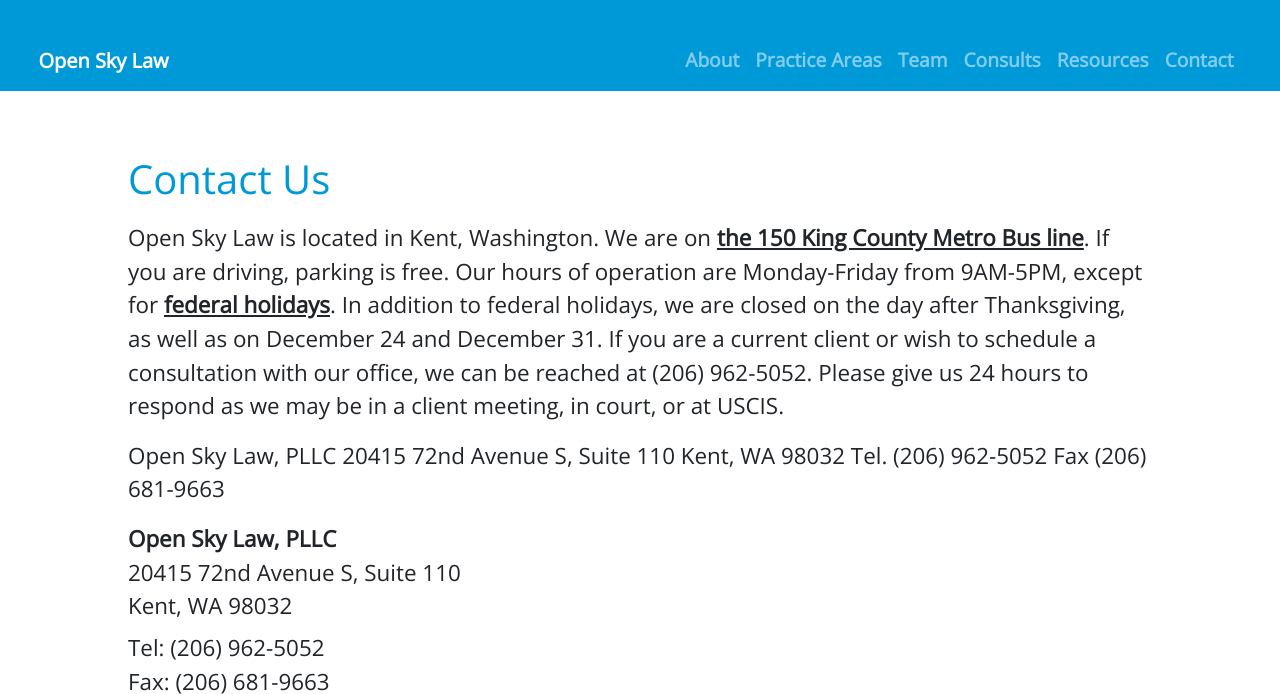
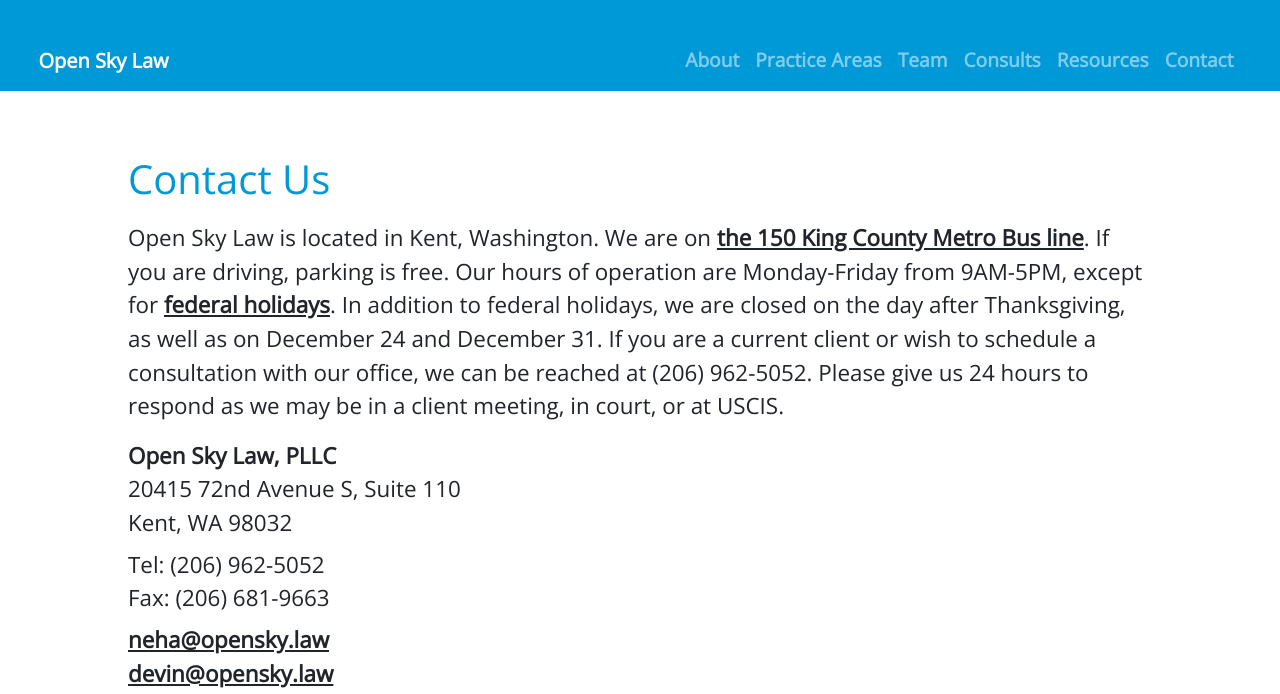
Before and after one commit to dtto/opensky, a Jekyll site: the page built from contact.md, in a window 1280 px wide and 900 px high, cut to the strip 0-694 px from the top of the window. Built offline with Jekyll 4.4.1, drawn with Linux system fonts in a browser that asks for light colours; nearby versions of some CDN libraries; some web fonts are replaced.

Commit message:
remove duplicate address from contact page

```diff
--- a/contact.md
+++ b/contact.md
@@ -6,9 +6,3 @@ layout: contact
 # Contact Us
 
 Open Sky Law is located in Kent, Washington. We are on [the 150 King County Metro Bus line](https://kingcounty.gov/depts/transportation/metro/schedules-maps/150.aspx). If you are driving, parking is free.  Our hours of operation are Monday-Friday from  9AM-5PM, except for [federal holidays](https://www.opm.gov/policy-data-oversight/snow-dismissal-procedures/federal-holidays/#url=2019). In addition to federal holidays, we are closed on the day after Thanksgiving, as well as on December 24 and December 31. If you are a current client or wish to schedule a consultation with our office, we can be reached at (206) 962-5052. Please give us 24 hours to respond as we may be in a client meeting, in court, or at USCIS.
-
-> Open Sky Law, PLLC
-> 20415 72nd Avenue S, Suite 110
-> Kent, WA 98032
-> Tel. (206) 962-5052
-> Fax  (206) 681-9663
```
